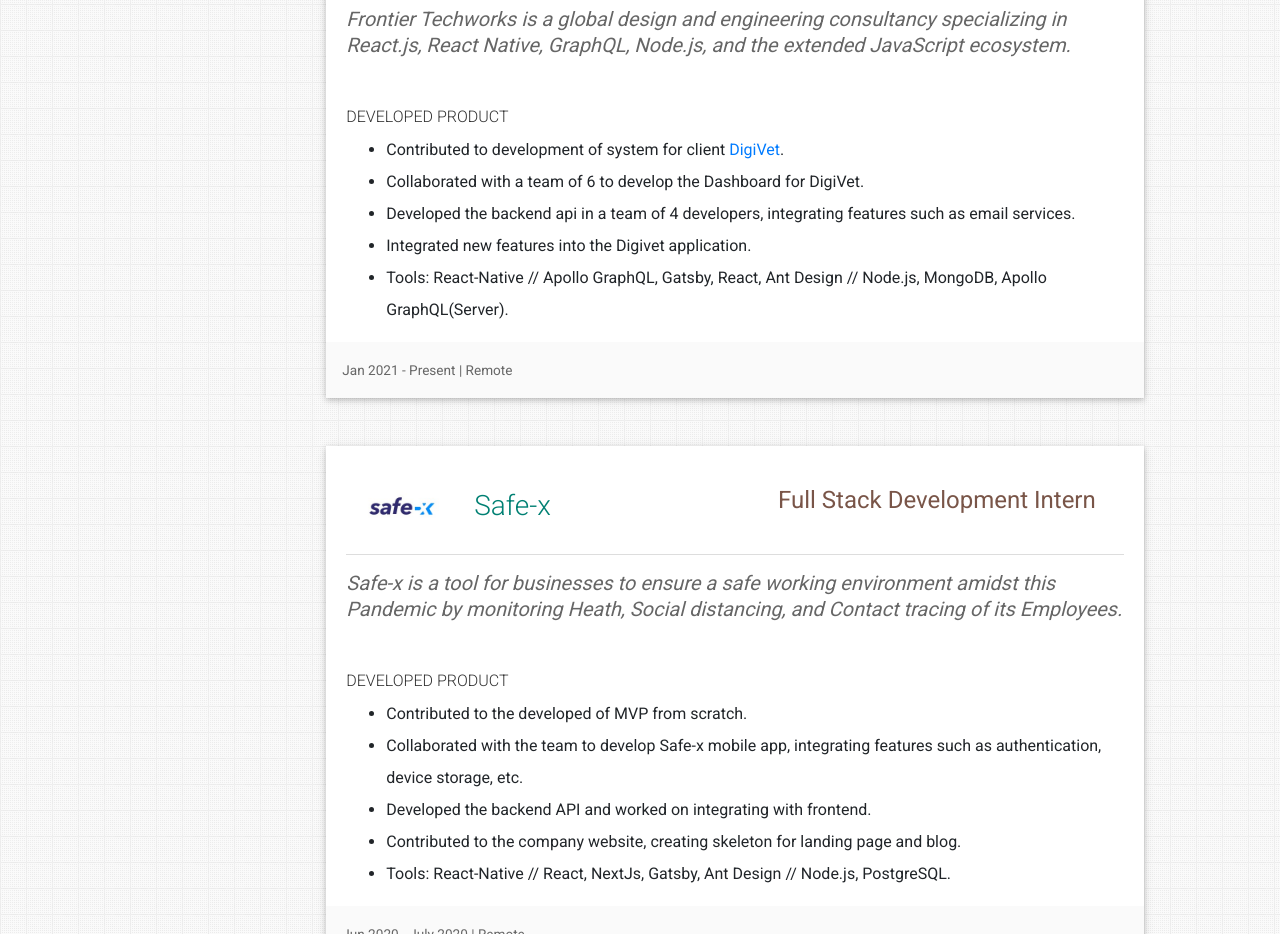
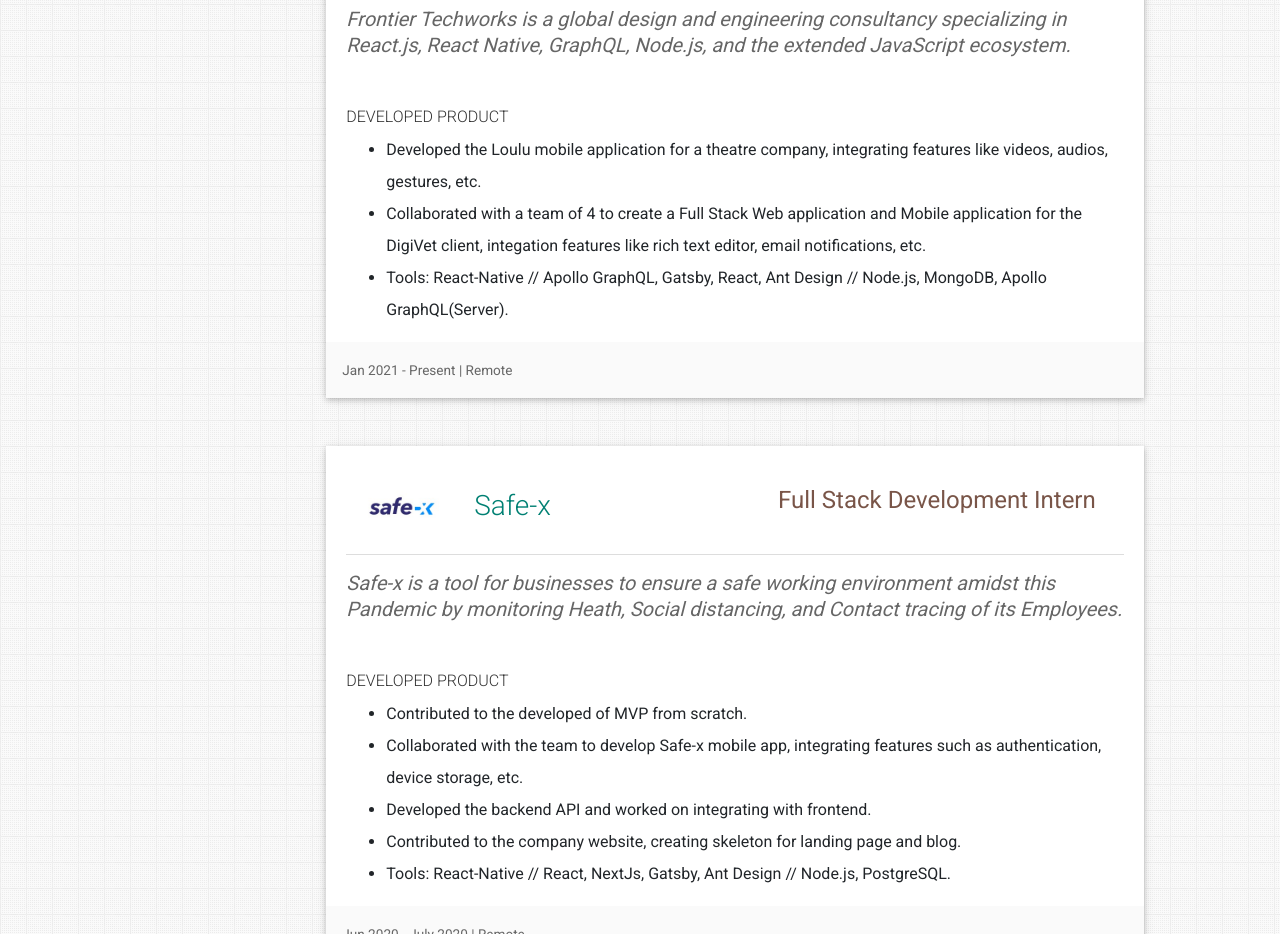
Before and after one commit to NKwatra/portfolio, a Next.js app: page / in a window 1280 px wide. Shown: the part 1920-2854 px from the top of the page. Built offline with nearby package versions, Linux system fonts and the light colour scheme.

Commit message:
Update: experience description for FTWorks

```diff
--- a/src/components/Experience.js
+++ b/src/components/Experience.js
@@ -55,10 +55,8 @@
       "Frontier Techworks is a global design and engineering consultancy specializing in React.js, React Native, GraphQL, Node.js, and the extended JavaScript ecosystem.",
     details: {
       product: [
-        'Contributed to development of system for client <a href="http://digivet.co" target="_blank">DigiVet</a>.',
-        "Collaborated with a team of 6 to develop the Dashboard for DigiVet.",
-        "Developed the backend api in a team of 4 developers, integrating features such as email services.",
-        "Integrated new features into the Digivet application.",
+        "Developed the Loulu mobile application for a theatre company, integrating features like videos, audios, gestures, etc.",
+        "Collaborated with a team of 4 to create a Full Stack Web application and Mobile application for the DigiVet client, integation features like rich text editor, email notifications, etc.",
         "Tools: React-Native // Apollo GraphQL, Gatsby, React, Ant Design // Node.js, MongoDB, Apollo GraphQL(Server).",
       ],
     },
```
